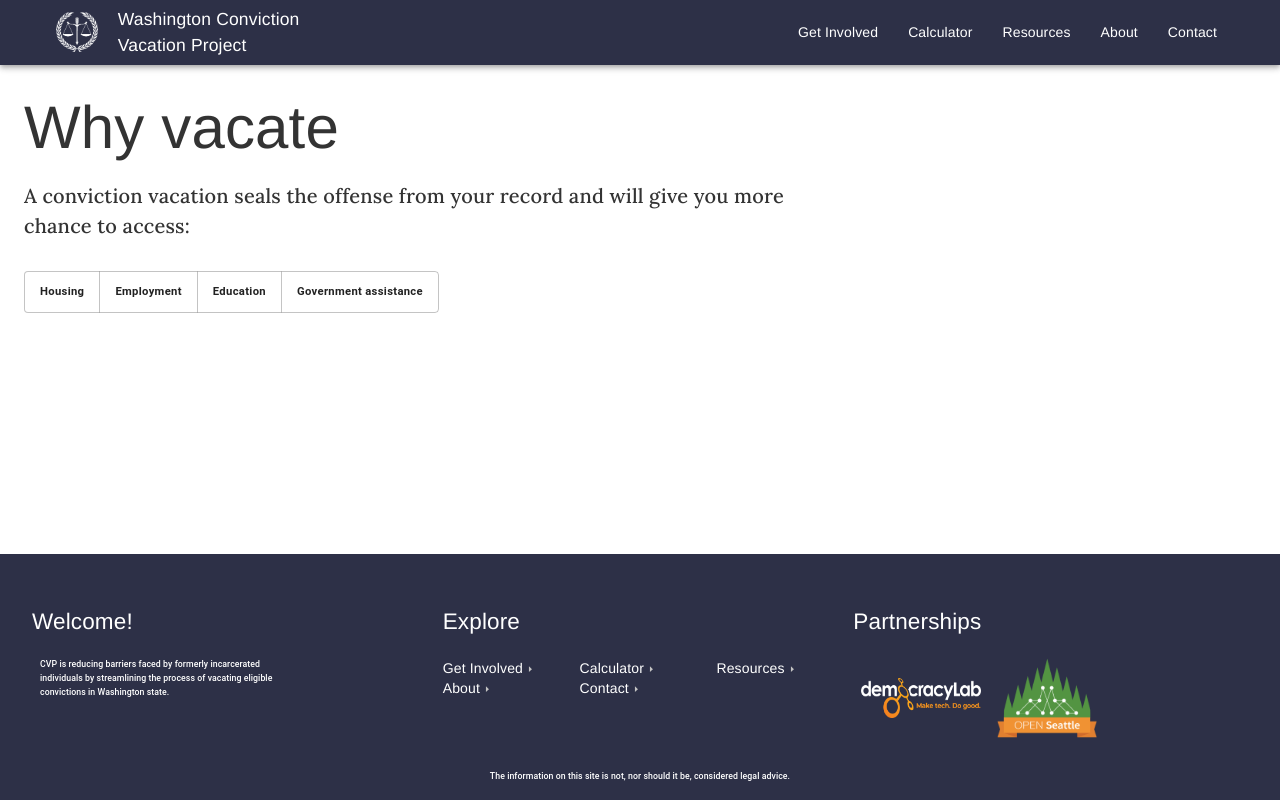
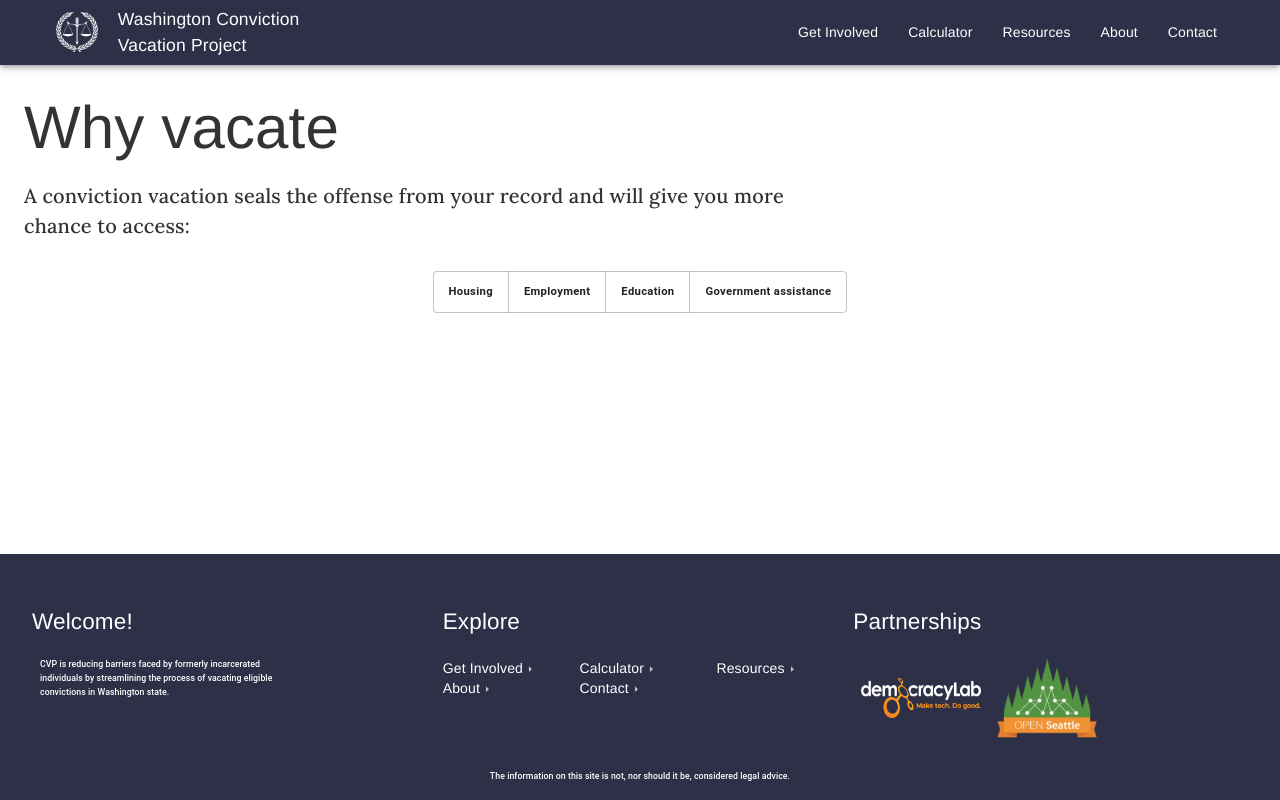
Before and after one commit to openseattle/clearviction-v1, a React (Create React App) app: page /why-vacate in a window 1280 px wide. Built offline with nearby package versions, Linux system fonts and the light colour scheme.

Commit message:
add access to why vacate page

```diff
--- a/src/Pages/HomePage.jsx
+++ b/src/Pages/HomePage.jsx
@@ -13,6 +13,8 @@ import lawyer from "../Assets/lawyer.svg";
 import teamwork from "../Assets/teamwork.svg";
 import phone from "../Assets/phone.svg";
 import "../CSS/HomePage.css";
+import { Link } from "react-router-dom";
+import { Button } from "@material-ui/core";
 
 const HomePage = () => {
   useEffect(() => trackPageview("Home"), []);
@@ -157,7 +159,7 @@ const HomePage = () => {
         </div>
         <div className="row">
           <div className="col-lg">
-            {/* <SecondaryButton text={"Learn More"} /> */}
+            <SecondaryButton text={"Learn More"} href={"/why-vacate"}/>
           </div>
         </div>
       </div>
--- a/src/Pages/WhyVacatePage.jsx
+++ b/src/Pages/WhyVacatePage.jsx
@@ -1,4 +1,4 @@
-import { Container, ButtonGroup, Button } from "@material-ui/core";
+import { Container, ButtonGroup, Button, Box } from "@material-ui/core";
 import { Route, Link as RouterLink } from "react-router-dom";
 import HeroPanel from "../Components/HeroPanel";
 import WhyVacateAssistance from "./WhyVacateAssistance";
@@ -16,12 +16,25 @@ const WhyVacatePage = () => {
             "A conviction vacation seals the offense from your record and will give you more chance to access:"
           }
         />
-        <ButtonGroup>
-          <Button to="/why-vacate/housing" component={RouterLink}>Housing</Button>
-          <Button to="/why-vacate/employment" component={RouterLink}>Employment</Button>
-          <Button to="/why-vacate/education" component={RouterLink}>Education</Button>
-          <Button to="/why-vacate/government-assistance" component={RouterLink}>Government assistance</Button>
-        </ButtonGroup>
+        <Box display="flex" justifyContent={"center"}>
+          <ButtonGroup>
+            <Button to="/why-vacate/housing" component={RouterLink}>
+              Housing
+            </Button>
+            <Button to="/why-vacate/employment" component={RouterLink}>
+              Employment
+            </Button>
+            <Button to="/why-vacate/education" component={RouterLink}>
+              Education
+            </Button>
+            <Button
+              to="/why-vacate/government-assistance"
+              component={RouterLink}
+            >
+              Government assistance
+            </Button>
+          </ButtonGroup>
+        </Box>
       </Container>
       <Route exact path="/why-vacate/housing">
         <WhyVacateHousing />
--- a/src/ui-kit/SecondaryButton.jsx
+++ b/src/ui-kit/SecondaryButton.jsx
@@ -19,8 +19,8 @@ const useStyles = makeStyles({
   },
 });
 
-export default function SecondaryButton({ text, type }) {
+export default function SecondaryButton({ text, type, href }) {
   const classes = useStyles();
 
-  return <Button type={type} className={classes.button}>{text}</Button>;
+  return <Button href={href} type={type} className={classes.button}>{text}</Button>;
 }
```
